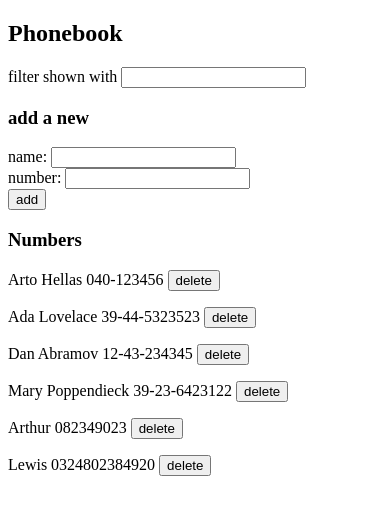
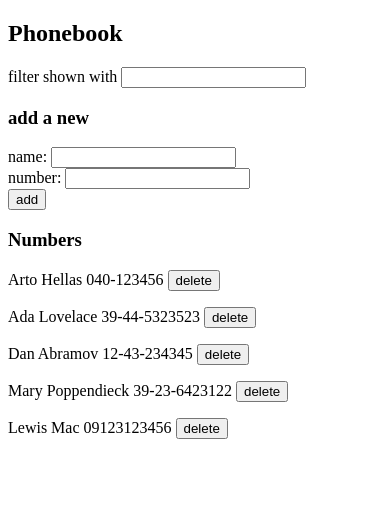
Before and after one commit to arkadx13/fullstack-open, a React (Vite) app in the folder part2/phonebook/: page / in a window 390 px wide. Shown: the top 514 px of the page. Built offline with nearby package versions, Linux system fonts and the light colour scheme; data requests are answered from the project's data file.

Commit message:
phonebook 2.15 done

```diff
--- a/part2/phonebook/db.json
+++ b/part2/phonebook/db.json
@@ -21,14 +21,9 @@
 			"id": "4"
 		},
 		{
-      "id": "6d81",
-      "name": "Arthur",
-      "number": "082349023"
-    },
-    {
-      "id": "9f39",
-      "name": "Lewis",
-      "number": "0324802384920"
+			"id": "7ae6",
+			"name": "Lewis Mac",
+			"number": "09123123456"
 		}
 	]
 }
--- a/part2/phonebook/src/App.jsx
+++ b/part2/phonebook/src/App.jsx
@@ -20,29 +20,49 @@ const App = () => {
 
 	const handleAddContact = (event) => {
 		event.preventDefault();
+		const personName = newName.trim();
+		const personNumber = newNumber.trim();
 		// check if contact exists already
-		const isExisting = persons.find((person) => person.name === newName);
+		const person = persons.find((person) => person.name === personName);
 
-		if (isExisting) {
-			alert(`${newName} is already added to phonebook`);
-			return;
-		}
+		if (person) {
+			if (
+				window.confirm(
+					`${person.name} is already added to phonebook, replace the old number with the new one?`
+				)
+			) {
+				const updatedContact = { ...person, number: personNumber };
 
-		// make sure all fields submitted are filled
-		if (newName.trim() !== "" && newNumber.trim() !== "") {
+				personService
+					.updateContact(person.id, updatedContact)
+					.then((returnedPerson) => {
+						setPersons(
+							persons.map((contact) =>
+								contact.id !== person.id
+									? contact
+									: returnedPerson
+							)
+						);
+					});
+			}
+		} else if (personName !== "" && personNumber !== "") {
+			// Check and make sure all fields submitted are filled
+			// create object to be send to server
 			const newPerson = {
-				name: newName.trim(),
-				number: newNumber.trim(),
+				name: personName,
+				number: personNumber,
 			};
 
 			personService.createContact(newPerson).then((returnedPerson) => {
 				setPersons(persons.concat(returnedPerson));
-				setNewName("");
-				setNewNumber("");
-				// to reset search and show all contacts
-				setKeyword("");
 			});
 		}
+
+		// reset form
+		setNewName("");
+		setNewNumber("");
+		// reset search and show all contacts
+		setKeyword("");
 	};
 
 	const handleDelete = (id) => {
--- a/part2/phonebook/src/services/persons.js
+++ b/part2/phonebook/src/services/persons.js
@@ -14,4 +14,10 @@ const removeContact = (id) => {
 	return axios.delete(`${baseUrl}/${id}`).then((response) => response.data);
 };
 
-export default { getAll, createContact, removeContact };
+const updateContact = (id, updatedInfo) => {
+	return axios
+		.put(`${baseUrl}/${id}`, updatedInfo)
+		.then((response) => response.data);
+};
+
+export default { getAll, createContact, removeContact, updateContact };
```
Lines whose indentation alone changed are shown as unchanged.
